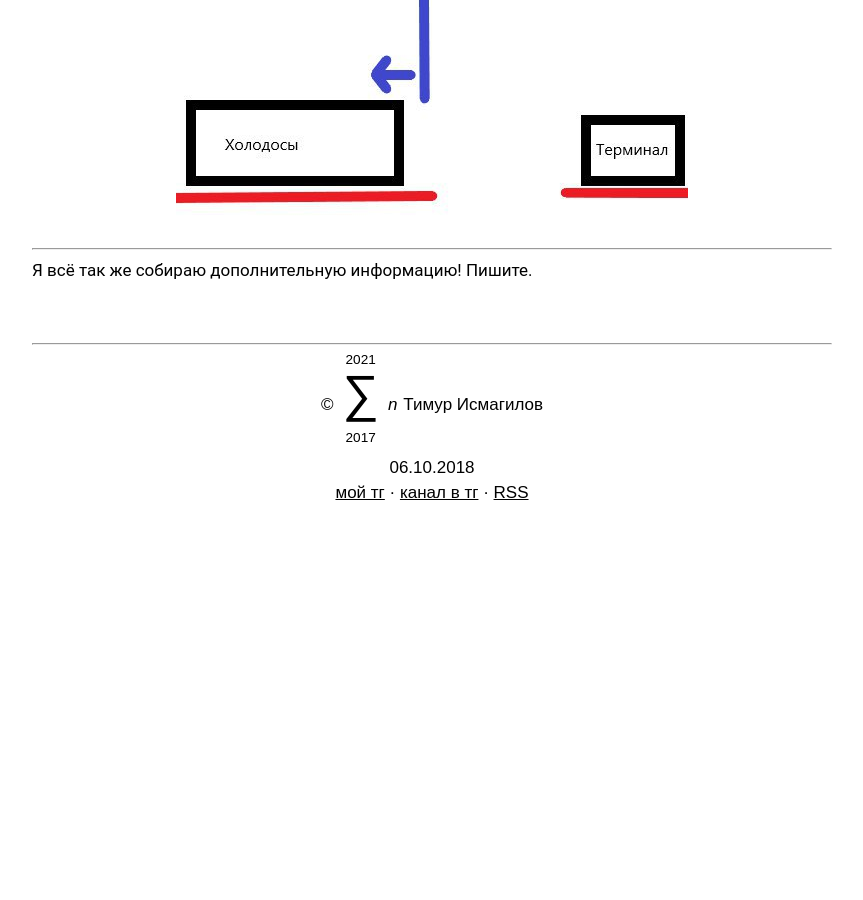
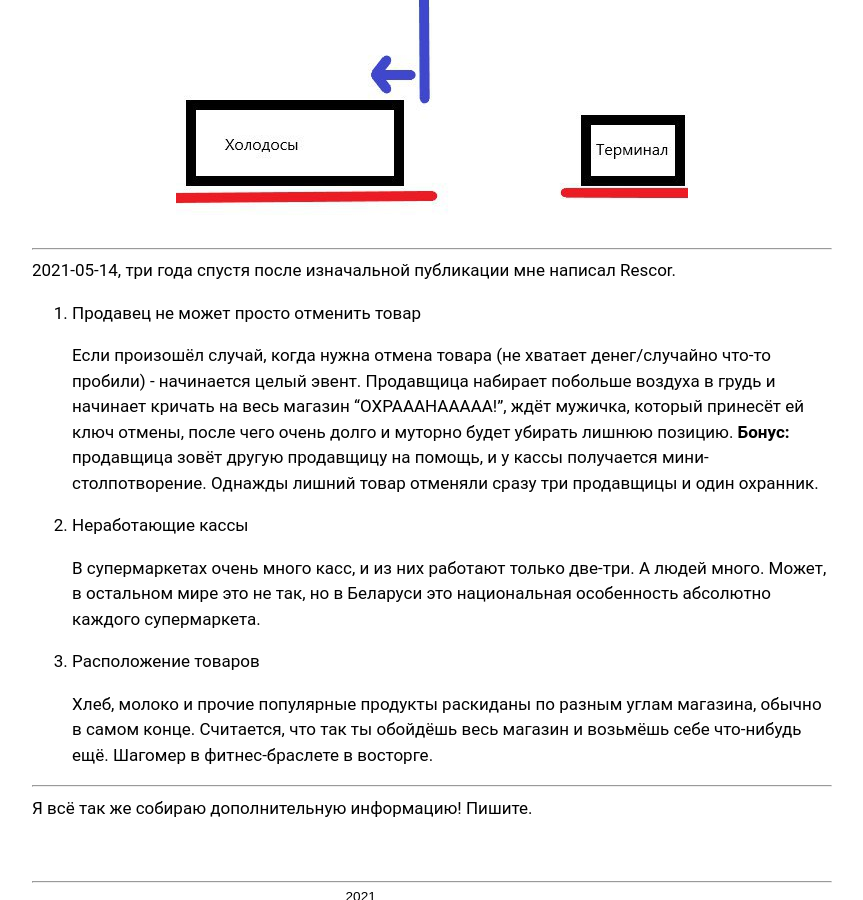
Before and after one commit to bouncepaw/bouncepaw.github.io, a Jekyll site: the page built from _posts/2018-10-06-supermarkets.md, in a window 1280 px wide and 900 px high, scrolled down 2855 px. Shown: the whole window, without its empty margins (208-1071 px from the left). Built offline with Jekyll 4.4.1, drawn with Linux system fonts in a browser that asks for light colours; before the commit the page ends 3395 px from its top, so only the background shows below that.

Commit message:
add rescor's response

```diff
--- a/_posts/2018-10-06-supermarkets.md
+++ b/_posts/2018-10-06-supermarkets.md
@@ -122,4 +122,23 @@ layout: ru
 
 <hr>
 
+2021-05-14, три года спустя после изначальной публикации мне написал Rescor.
+
+1. Продавец не может просто отменить товар
+
+   Если произошёл случай, когда нужна отмена товара (не хватает денег/случайно что-то пробили) - начинается целый эвент. Продавщица набирает побольше воздуха в грудь и начинает кричать на весь магазин "ОХРАААНААААА!", ждёт мужичка, который принесёт ей ключ отмены, после чего очень долго и муторно будет убирать лишнюю позицию.
+   **Бонус:** продавщица зовёт другую продавщицу на помощь, и у кассы получается мини-столпотворение.
+   Однажды лишний товар отменяли сразу три продавщицы и один охранник.
+
+2. Неработающие кассы
+
+   В супермаркетах очень много касс, и из них работают только две-три. А людей много. Может, в остальном мире это не так, но в Беларуси это национальная особенность абсолютно каждого супермаркета.
+
+3. Расположение товаров
+
+   Хлеб, молоко и прочие популярные продукты раскиданы по разным углам магазина, обычно в самом конце. Считается, что так ты обойдёшь весь магазин и возьмёшь себе что-нибудь ещё.
+   Шагомер в фитнес-браслете в восторге.
+
+<hr>
+
 Я всё так же собираю дополнительную информацию! Пишите.
```
